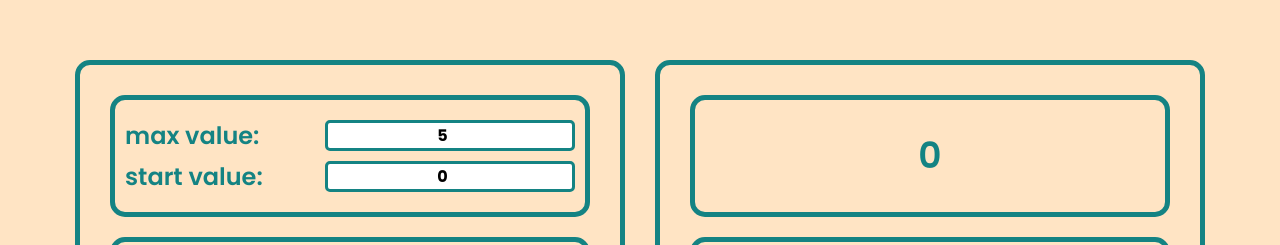
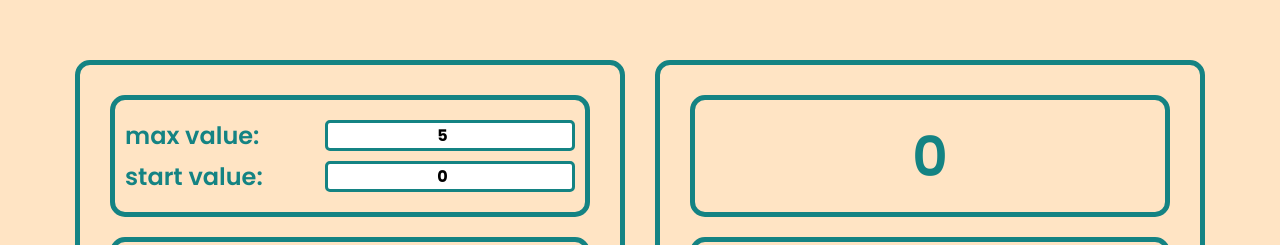
Before and after one commit to dron185/counter, a React (Create React App) app: page / in a window 1280 px wide. Shown: the part 140-385 px from the top of the page. Built offline with nearby package versions, Linux system fonts and the light colour scheme.

Commit message:
feat: add score to local storage

```diff
--- a/src/App.tsx
+++ b/src/App.tsx
@@ -8,15 +8,27 @@ import {ValueSettings} from './components/valueSettings/ValueSettings';
 
 function App() {
 
-    const [score, setScore] = useState(0)
+    const [score, setScore] = useState(()=> {
+        let value = localStorage.getItem("startValue")
+        if (value) {
+            return +value
+        } else {
+            return 0;
+        }
+    })
     const [maxValue, setMaxValue] = useState(5)
     const [startValue, setStartValue] = useState(0)
     const [isDisabled, setIsDisabled] = useState(false)
 
     const [changedValue, setChangedValue] = useState(false)
+    const [error, setError] = useState<string | null>(null)
 
     useEffect(() => {
-        getFromLocalStorageHandler()
+        let values = getFromLocalStorageHandler()
+
+        // if (values.startValueAsString) {
+        //     setScore(+values.startValueAsString)
+        // }
     }, []);
 
     useEffect(() => {
@@ -41,13 +53,8 @@ function App() {
     }
 
     const callBackButtonHandler = () => {
-        setStartValue(startValue)
-        setMaxValue(maxValue)
-
-
         setScore(startValue)
         setIsDisabled(true)
-
         setChangedValue(false)
     }
 
@@ -64,14 +71,15 @@ function App() {
             let newMaxValue = JSON.parse(maxValueAsString);
             setMaxValue(newMaxValue)
         }
+        return {startValueAsString: startValueAsString, maxValueAsString:startValueAsString}
     }
 
 
     const callBackInputHandler = () => {
-        // setToLocalStorageHandler()
         setChangedValue(true)
-
         setScore(startValue)
+        // setError("enter values and press 'set'")
+        // console.log(error)
     }
 
     return (
@@ -91,6 +99,7 @@ function App() {
                     <Button
                         name={"set"}
                         callBack={callBackButtonHandler}
+                        // disable={isDisabled || !!error}
                         disable={isDisabled}
                     />
                 </ButtonContainer>
@@ -102,6 +111,8 @@ function App() {
                     changedValue={changedValue}
                     startValue={startValue}
                     maxValue={maxValue}
+                    // setError={setError}
+                    // error={error}
                 />
                 <ButtonContainer>
                     <Button
--- a/src/components/scoreboard/Scoreboard.tsx
+++ b/src/components/scoreboard/Scoreboard.tsx
@@ -7,20 +7,33 @@ type ScoreboardProps = {
     changedValue: boolean
     startValue: number
     maxValue: number
+    // setError: (value: string) => void
+    // error: string | null
 }
 
 export const Scoreboard = (props: ScoreboardProps) => {
+
     return (
         <S.StyleScoreboard>
-            <S.Score style={{color: props.score === props.value ? "red" : ""}}>
+            <S.ScoreText>
 
                 {
                  props.startValue >= 0 && props.startValue < props.maxValue ?
-                     ( props.changedValue ? "enter values and press 'set'" : props.score ) :
+                     ( props.changedValue ? "enter values and press 'set'" :
+                         <S.Score style={{color: props.score === props.value ? "red" : ""}}>{props.score}</S.Score> ) :
                      <S.WarningSpan>Incorrect value!</S.WarningSpan>
                 }
 
-            </S.Score>
+
+                {/*{*/}
+                {/*    props.startValue >= 0 && props.startValue < props.maxValue ?*/}
+                {/*        ( <S.Score style={{color: props.score === props.value ? "red" : ""}}>*/}
+                {/*            {props.error ? props.error : props.score}*/}
+                {/*        </S.Score> ) :*/}
+                {/*        <S.WarningSpan>Incorrect value!</S.WarningSpan>*/}
+                {/*}*/}
+
+            </S.ScoreText>
         </S.StyleScoreboard>
     );
 };
--- a/src/components/scoreboard/Scoreboard_Styles.ts
+++ b/src/components/scoreboard/Scoreboard_Styles.ts
@@ -10,7 +10,7 @@ const StyleScoreboard = styled.div`
     align-items: center;
 `
 
-const Score = styled.span`
+const ScoreText = styled.span`
     font-size: 36px;
     font-weight: 600;
     color: #148383;
@@ -19,8 +19,17 @@ const WarningSpan= styled.span`
     color: red
 `
 
+const Score = styled.span`
+    font-size: 55px;
+
+    //&.error {
+    //    color: red;
+    //}
+`
+
 export const S = {
     StyleScoreboard,
+    ScoreText,
+    WarningSpan,
     Score,
-    WarningSpan,
 }
```
